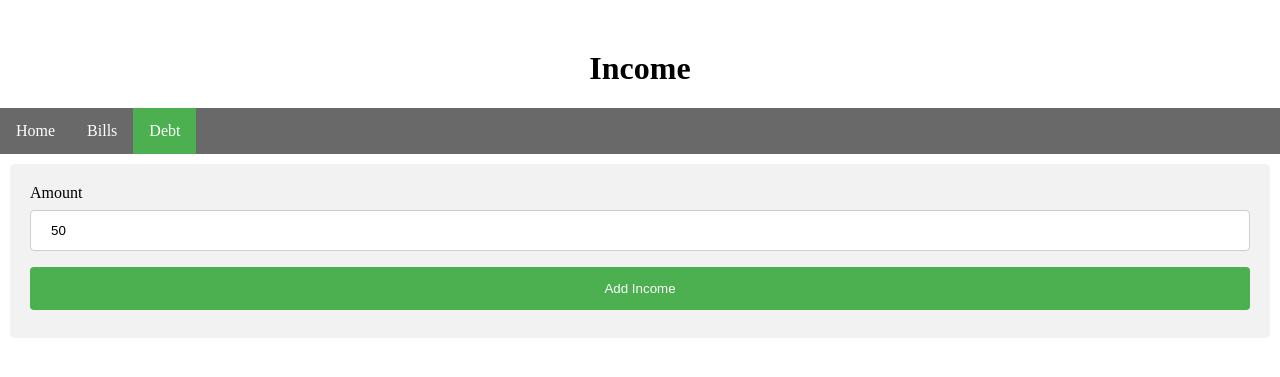
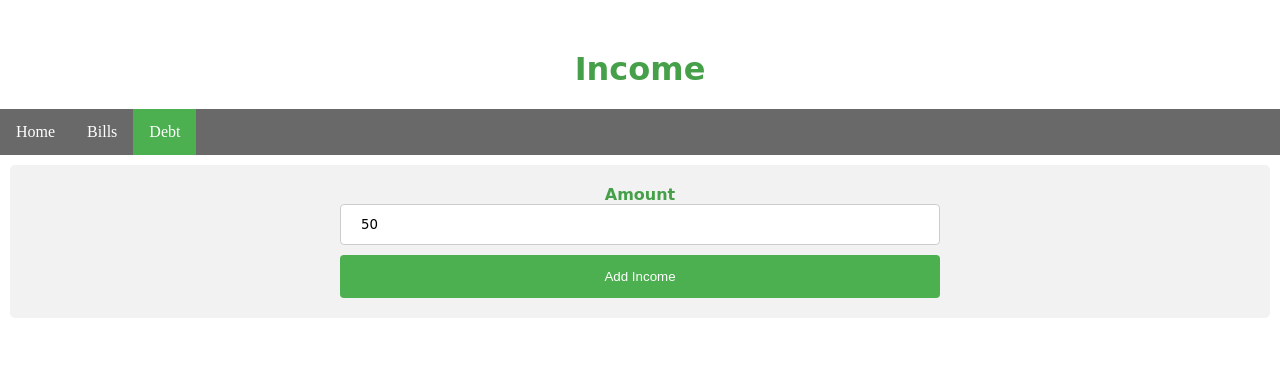
Before and after one commit to Kaz95/online_moneywiz, a Flask app: page /income in a window 1280 px wide. Shown: the top 377 px of the page. Run offline with Flask 2, Linux system fonts and the light colour scheme.

Commit message:
- Updated fonts and colors on banner and forms

```diff
--- a/static/main.css
+++ b/static/main.css
@@ -1,9 +1,11 @@
 /* Headings */
 .center {
     text-align: center;
+    font-family: "Comic Sans MS", serif;
 }
 
 .banner {
+    color: #45a049;
     margin-top: 50px;
 }
 
@@ -79,19 +81,31 @@ nav a:hover:not(.active) {
 }
 
 /* Forms */
+form {
+    text-align: center;
+    font-weight: bold;
+    font-family: "Comic Sans MS", serif;
+    color: #45a049;
+
+}
 input[type=number], input[type=text] {
-    width: 100%;
+    font-family: "Comic Sans MS", serif;
+    width: 50%;
+    max-width: 600px;
     padding: 12px 20px;
-    margin: 8px 0;
+    margin: auto auto 10px;
     box-sizing: border-box;
-    display: inline-block;
+    display: block;
     border: 1px solid #ccc;
     border-radius: 4px;
+
 }
 
 input[type=submit], button {
-    width: 100%;
-    margin: 8px 0;
+    display: block;
+    margin: auto;
+    width: 50%;
+    max-width: 600px;
     padding: 14px 20px;
     border: none;
     border-radius: 4px;
```
